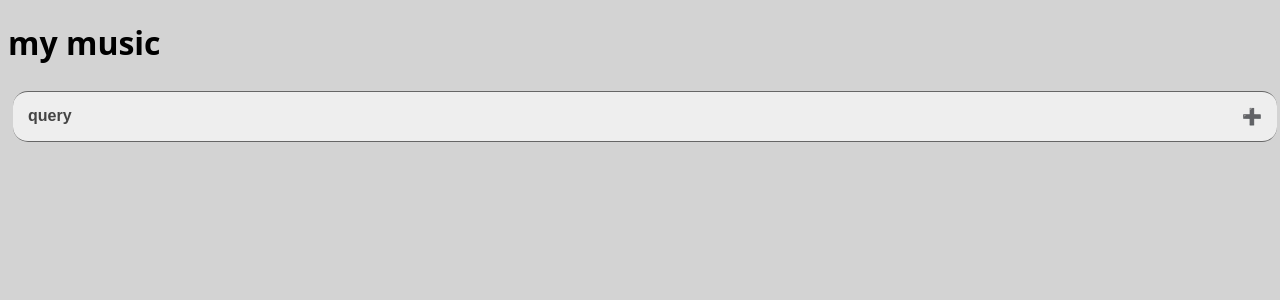
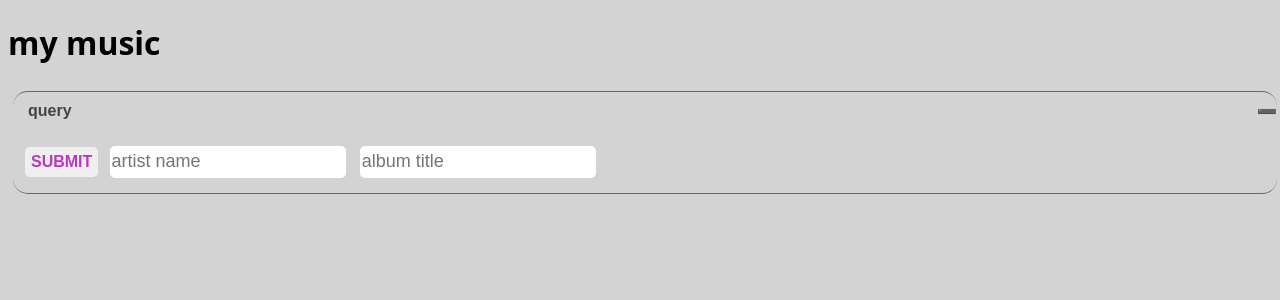
Before and after one commit to krzyssikora/media_list, a Flask app: page /browse in a window 1280 px wide. Shown: the part 61-361 px from the top of the page. Run offline with Flask 2, Linux system fonts and the light colour scheme; some libraries are stand-ins or nearby versions.

Commit message:
fixed query: open when user enters it for the first time

```diff
--- a/music_flask/music_flask/static/css/styles.css
+++ b/music_flask/music_flask/static/css/styles.css
@@ -47,7 +47,7 @@
   background-color: #eee;
   color: #444;
   cursor: pointer;
-  padding: 15px;
+  padding: 10px 0px 10px 15px;
   width: 100%;
   text-align: left;
   /* outline: none; */
@@ -62,7 +62,6 @@
 
 .collapsible:after {
   content: '\02795'; /* Unicode character for "plus" sign (+) */
-  /* font-size: 13px; */
   color: white;
   float: right;
   margin-left: 5px;
@@ -75,13 +74,13 @@
 /* Style the collapsible content. Note: hidden by default */
 .content {
   border-radius: 15px;
-  padding: 0 15px;
+  padding: 0 0 10px 10px;
   display: none;
   max-height: 0;
   overflow: hidden;
   transition: max-height 0.2s ease-out;
   margin: 5px;
-  width: 97.5%;   /* THIS MAKES NO SENSE, but it works :( */
+  width: 100%;  /*97.5%;   /* THIS MAKES NO SENSE, but it works :( */
 }
 
 #search {
--- a/music_flask/music_flask/templates/browse.html
+++ b/music_flask/music_flask/templates/browse.html
@@ -2,7 +2,7 @@
 {% block content %}
 <div>
     <h1>{{ title }}</h1>
-    <button type="button" class="collapsible" id="queryy">
+    <button type="button" class="collapsible" id="queryy" id="active">
         <b>query</b>{% if query %}: {{ query }}{% endif %}
     </button>
     <div id="search" class="content">
@@ -22,6 +22,27 @@
         var i;
 
         for (i = 0; i < coll.length; i++) {
+          coll[i].classList.toggle("active");
+            if (coll[i].style.borderBottom == 'none') {
+                coll[i].style.borderBottom = '1px solid #666';
+            } else {
+                coll[i].style.borderBottom = 'none';
+            };
+            var content = coll[i].nextElementSibling;
+            if (content.style.maxHeight){
+              content.style.maxHeight = null;
+              content.style.paddingBottom = 0;
+              content.style.borderBottom = 'none';
+              content.style.width = (coll[i].offsetWidth - 10) + 'px';
+            } else {
+              content.style.maxHeight = content.scrollHeight + "px";
+              content.style.paddingBottom = '10px';
+              content.style.borderBottom = '1px solid #666';
+              content.style.width = (coll[i].offsetWidth - 10) + 'px';
+            };
+          };
+
+        for (i = 0; i < coll.length; i++) {
           coll[i].addEventListener("click", function() {
             this.classList.toggle("active");
             if (this.style.borderBottom == 'none') {
@@ -32,13 +53,17 @@
             var content = this.nextElementSibling;
             if (content.style.maxHeight){
               content.style.maxHeight = null;
+              content.style.paddingBottom = 0;
               content.style.borderBottom = 'none';
             } else {
               content.style.maxHeight = content.scrollHeight + "px";
+              content.style.paddingBottom = '10px';
               content.style.borderBottom = '1px solid #666';
-            }
+              content.style.width = (this.offsetWidth - 10) + 'px';
+            };
           });
-        }
+        };
+
     </script>
     {% block browse %}
     {% endblock %}
```
